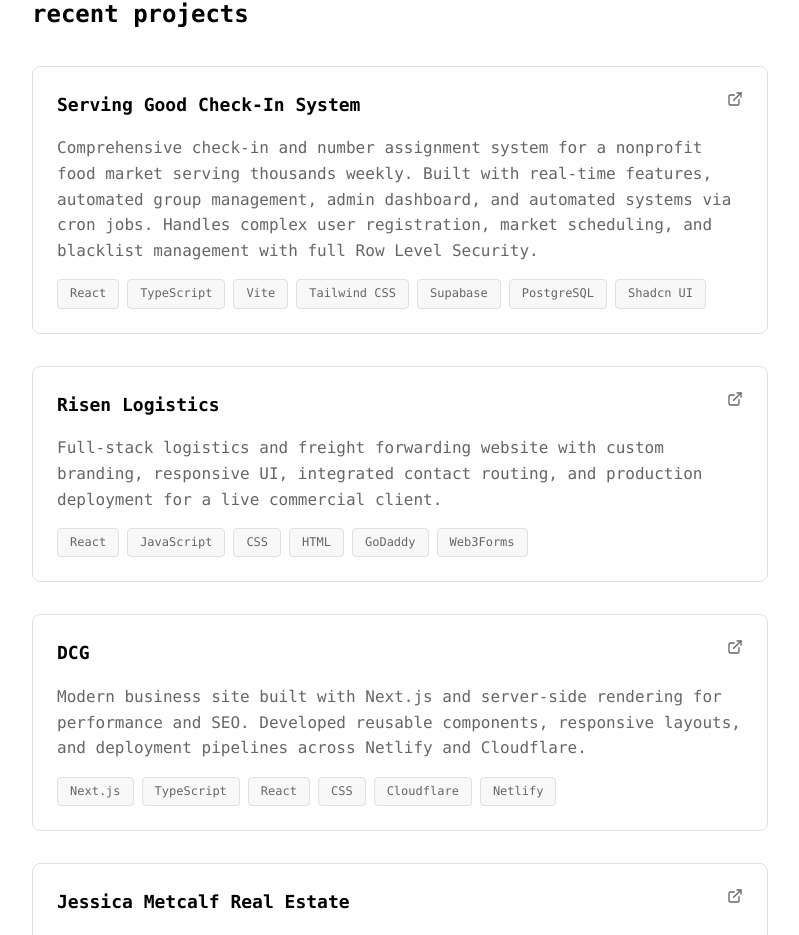
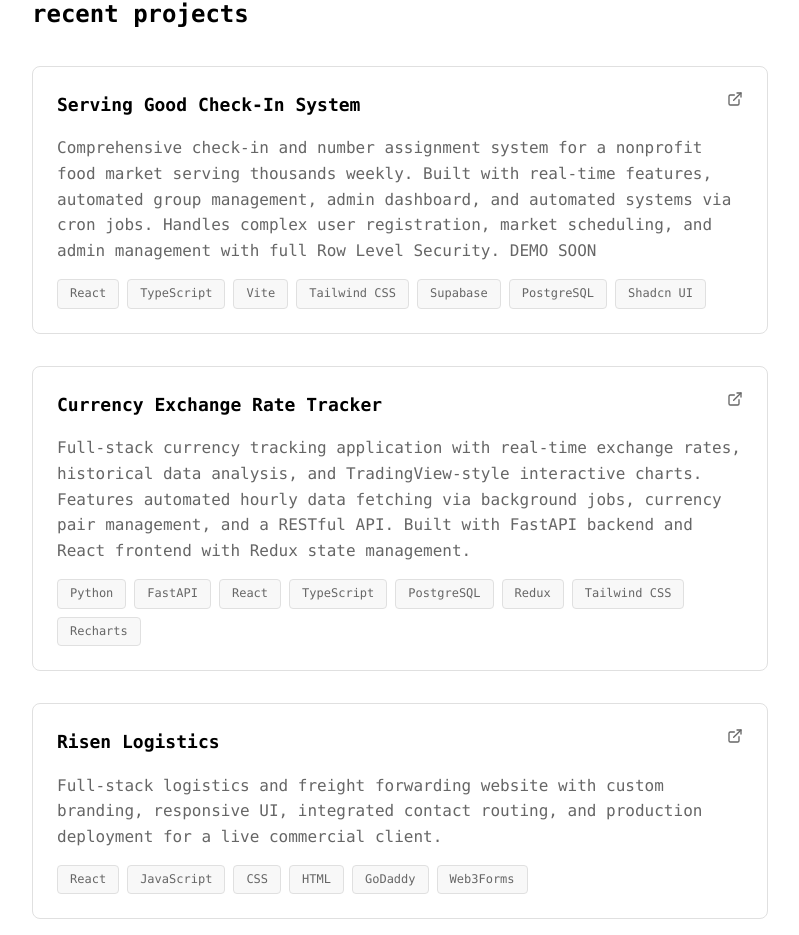
Before and after one commit to teorii/sethnijsmetcalf, a React (Vite) app: page / in a window 1280 px wide. Shown: the part 1926-2861 px from the top of the page, without its empty margins (100-899 px from the left). Built offline with nearby package versions, Linux system fonts and the light colour scheme.

Commit message:
new project

```diff
--- a/src/App.jsx
+++ b/src/App.jsx
@@ -37,9 +37,15 @@ function App() {
   const projects = [
     {
       title: "Serving Good Check-In System",
-      description: "Comprehensive check-in and number assignment system for a nonprofit food market serving thousands weekly. Built with real-time features, automated group management, admin dashboard, and automated systems via cron jobs. Handles complex user registration, market scheduling, and blacklist management with full Row Level Security.",
+      description: "Comprehensive check-in and number assignment system for a nonprofit food market serving thousands weekly. Built with real-time features, automated group management, admin dashboard, and automated systems via cron jobs. Handles complex user registration, market scheduling, and admin management with full Row Level Security. DEMO SOON",
       tech: ["React", "TypeScript", "Vite", "Tailwind CSS", "Supabase", "PostgreSQL", "Shadcn UI"],
       link: "#"
+    },
+    {
+      title: "Currency Exchange Rate Tracker",
+      description: "Full-stack currency tracking application with real-time exchange rates, historical data analysis, and TradingView-style interactive charts. Features automated hourly data fetching via background jobs, currency pair management, and a RESTful API. Built with FastAPI backend and React frontend with Redux state management.",
+      tech: ["Python", "FastAPI", "React", "TypeScript", "PostgreSQL", "Redux", "Tailwind CSS", "Recharts"],
+      link: "https://github.com/teorii/currency-tracker"
     },
     {
       title: "Risen Logistics",
```
